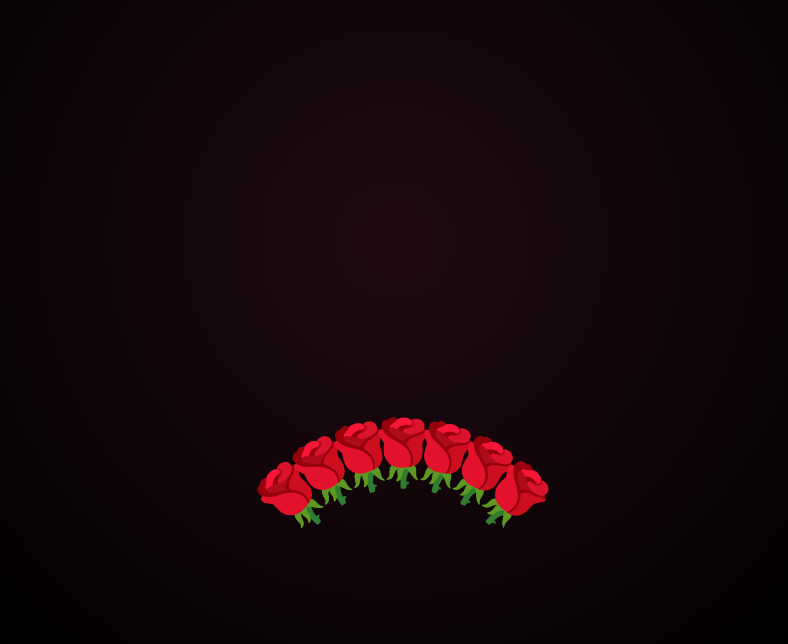
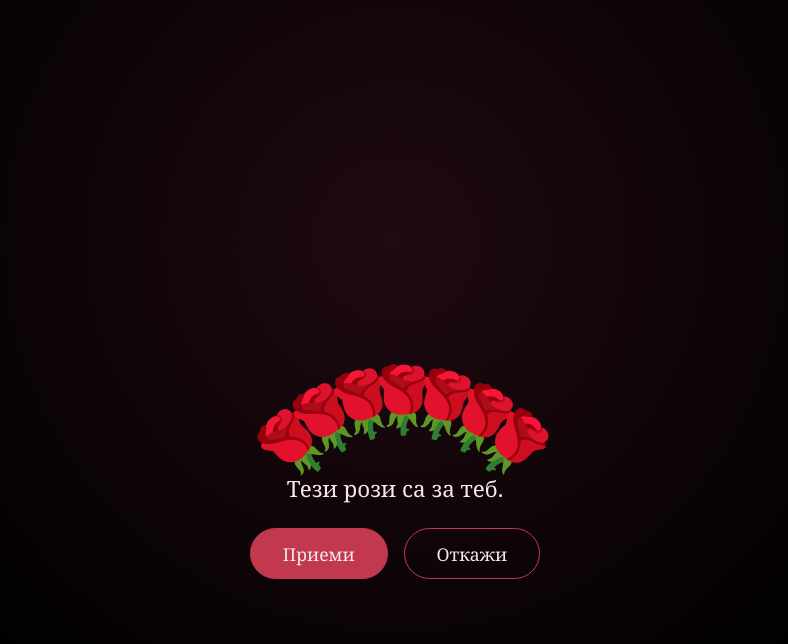
Before and after one commit to venerageorgieva/invitation-site, a React (Vite) app: page / in a window 1280 px wide. Both pictures are taken after a click on the button "Кликни тук". Shown: the top 644 px of the page, without its empty margins (245-1033 px from the left). Built offline with nearby package versions, Linux system fonts and the light colour scheme.

Commit message:
Add runaway button component, accept screen and invite screen with pulsing button

```diff
--- a/src/App.jsx
+++ b/src/App.jsx
@@ -2,6 +2,7 @@ import { useState } from 'react'
 import { AnimatePresence } from 'framer-motion'
 import Welcome from './components/Welcome'
 import Roses from './components/Roses'
+import Invite from './components/Invite'
 
 export default function App() {
   const [step, setStep] = useState('welcome')
@@ -11,7 +12,13 @@ export default function App() {
       {step === 'welcome' && (
         <Welcome key="welcome" onNext={() => setStep('roses')} />
       )}
-      {step === 'roses' && <Roses key="roses" />}
+      {step === 'roses' && (
+        <Roses key="roses" onAccept={() => setStep('invite')} />
+      )}
+      {step === 'invite' && (
+        <Invite key="invite" onYes={() => setStep('calendar')} />
+      )}
+      {step === 'calendar' && <h1 key="calendar">Следва календар...</h1>}
     </AnimatePresence>
   )
 }
--- /dev/null
+++ b/src/components/Invite.jsx
@@ -0,0 +1,27 @@
+import { motion } from 'framer-motion'
+import RunawayButton from './RunawayButton'
+
+export default function Invite({ onYes }) {
+  return (
+    <motion.div
+      initial={{ opacity: 0, y: 20 }}
+      animate={{ opacity: 1, y: 0 }}
+      exit={{ opacity: 0 }}
+      transition={{ duration: 0.8 }}
+    >
+      <h1>Мина доста време...</h1>
+      <p className="question">Искаш ли да се видим?</p>
+      <div className="actions">
+        <motion.button
+          className="btn btn-solid"
+          animate={{ scale: [1, 1.12, 1] }}
+          transition={{ duration: 1, repeat: Infinity }}
+          onClick={onYes}
+        >
+          Искам!
+        </motion.button>
+        <RunawayButton>Не искам...</RunawayButton>
+      </div>
+    </motion.div>
+  )
+}
--- a/src/components/Roses.jsx
+++ b/src/components/Roses.jsx
@@ -1,8 +1,9 @@
 import { motion } from 'framer-motion'
+import RunawayButton from './RunawayButton'
 
 const angles = [-45, -30, -15, 0, 15, 30, 45]
 
-export default function Roses() {
+export default function Roses({ onAccept }) {
   return (
     <motion.div
       initial={{ opacity: 0 }}
@@ -22,6 +23,20 @@ export default function Roses() {
           </motion.span>
         ))}
       </div>
+
+      <motion.div
+        initial={{ opacity: 0, y: 10 }}
+        animate={{ opacity: 1, y: 0 }}
+        transition={{ delay: 1.6 }}
+      >
+        <p className="question">Тези рози са за теб.</p>
+        <div className="actions">
+          <button className="btn btn-solid" onClick={onAccept}>
+            Приеми
+          </button>
+          <RunawayButton>Откажи</RunawayButton>
+        </div>
+      </motion.div>
     </motion.div>
   )
 }
--- /dev/null
+++ b/src/components/RunawayButton.jsx
@@ -0,0 +1,41 @@
+import { useRef, useState } from 'react'
+import { motion } from 'framer-motion'
+
+const teases = ['Сигурно ли?', 'Опитай пак', 'Хайде де', 'Не толкова бързо', 'Почти...']
+
+export default function RunawayButton({ children }) {
+  const ref = useRef(null)
+  const [pos, setPos] = useState({ x: 0, y: 0 })
+  const [tries, setTries] = useState(0)
+
+  const runAway = () => {
+    const rect = ref.current.getBoundingClientRect()
+    const padding = 16
+
+    // изходната позиция на бутона, без текущото преместване
+    const baseLeft = rect.left - pos.x
+    const baseTop = rect.top - pos.y
+
+    // нова случайна позиция, която остава в рамките на екрана
+    const newLeft = padding + Math.random() * (window.innerWidth - rect.width - padding * 2)
+    const newTop = padding + Math.random() * (window.innerHeight - rect.height - padding * 2)
+
+    setPos({ x: newLeft - baseLeft, y: newTop - baseTop })
+    setTries((t) => t + 1)
+  }
+
+  return (
+    <motion.button
+      ref={ref}
+      className="btn"
+      animate={{ x: pos.x, y: pos.y }}
+      transition={{ type: 'spring', stiffness: 300, damping: 20 }}
+      onMouseEnter={runAway}
+      onTouchStart={runAway}
+      onFocus={runAway}
+      onClick={runAway}
+    >
+      {tries === 0 ? children : teases[tries % teases.length]}
+    </motion.button>
+  )
+}
--- a/src/index.css
+++ b/src/index.css
@@ -62,3 +62,19 @@ h1 {
   font-size: 4rem;
   transform-origin: 50% 200px;
 }
+
+.question {
+  font-size: 1.4rem;
+  margin: 0 0 1.5rem;
+}
+
+.actions {
+  display: flex;
+  gap: 1rem;
+  justify-content: center;
+  flex-wrap: wrap;
+}
+
+.btn-solid {
+  background: #c2394f;
+}
```
